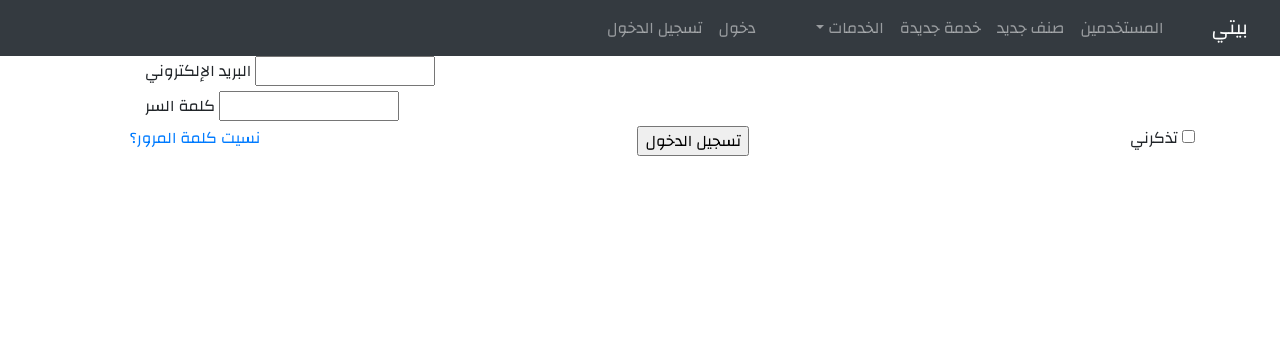
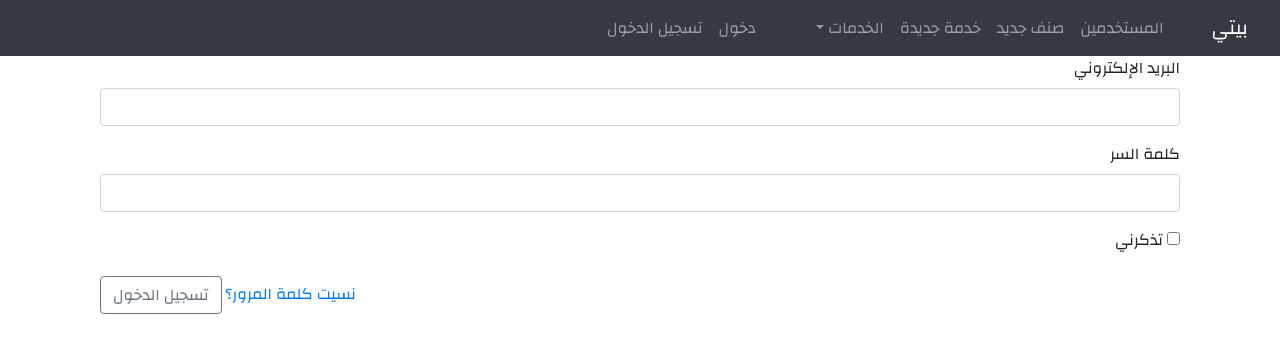
Before and after one commit to Adetec/home-service, a Flask app: page /login in a window 1280 px wide. Shown: the top 356 px of the page. Run offline with Flask 2, Linux system fonts and the light colour scheme; some libraries are stand-ins or nearby versions.

Commit message:
style: Update login page with bootstrap classes

```diff
--- a/application/templates/base.html
+++ b/application/templates/base.html
@@ -54,8 +54,8 @@
 
     <!-- Compiled and minified JavaScript -->
     <script src="https://code.jquery.com/jquery-3.3.1.slim.min.js" integrity="sha384-q8i/X+965DzO0rT7abK41JStQIAqVgRVzpbzo5smXKp4YfRvH+8abtTE1Pi6jizo" crossorigin="anonymous"></script>
-<script src="https://cdnjs.cloudflare.com/ajax/libs/popper.js/1.14.7/umd/popper.min.js" integrity="sha384-UO2eT0CpHqdSJQ6hJty5KVphtPhzWj9WO1clHTMGa3JDZwrnQq4sF86dIHNDz0W1" crossorigin="anonymous"></script>
-<script src="https://stackpath.bootstrapcdn.com/bootstrap/4.3.1/js/bootstrap.min.js" integrity="sha384-JjSmVgyd0p3pXB1rRibZUAYoIIy6OrQ6VrjIEaFf/nJGzIxFDsf4x0xIM+B07jRM" crossorigin="anonymous"></script>
+    <script src="https://cdnjs.cloudflare.com/ajax/libs/popper.js/1.14.7/umd/popper.min.js" integrity="sha384-UO2eT0CpHqdSJQ6hJty5KVphtPhzWj9WO1clHTMGa3JDZwrnQq4sF86dIHNDz0W1" crossorigin="anonymous"></script>
+    <script src="https://stackpath.bootstrapcdn.com/bootstrap/4.3.1/js/bootstrap.min.js" integrity="sha384-JjSmVgyd0p3pXB1rRibZUAYoIIy6OrQ6VrjIEaFf/nJGzIxFDsf4x0xIM+B07jRM" crossorigin="anonymous"></script>
     <script>
         $(document).ready(function(){
             $('.carousel').carousel()
--- a/application/templates/login.html
+++ b/application/templates/login.html
@@ -1,51 +1,48 @@
 {% extends 'base.html' %}
 {% block main %}
-    <div class="row container">
-        <form class="col s12 m12" method="POST" action="">
+    <div class="container">
+        <form class="form-group text-right" method="POST" action="">
                 {{ form.hidden_tag() }}
 
-            <div class="input-field col s12 m6">
+            <div class="form-group">
+                {{ form.email.label(class="form-control-label") }}
                 {% if form.email.errors %}
-                    {{ form.email(class="", type="email") }}
+                    {{ form.email(class="form-control", type="email") }}
                     <div class="red-text darken-3-text center-align pulse">
                         {% for error in form.email.errors %}
+                        <div class="alert alert-danger">
                             <span>{{ error }}</span>
+                        </div>
                         {% endfor %}
                     </div>
                 {% else %}
-                    {{ form.email(class="", type="email") }}
+                    {{ form.email(class="form-control", type="email") }}
                 {% endif %}
-                {{ form.email.label }}
             </div>
 
-            <div class="input-field col s12 m6">
+            <div class="form-group">
+                {{ form.password.label(class="form-control-label") }}
                 {% if form.password.errors %}
-                    {{ form.password(class="", type="password") }}
+                    {{ form.password(class="form-control", type="password") }}
                     <div class="red-text darken-3-text center-align pulse">
                         {% for error in form.password.errors %}
+                        <div class="alert alert-danger">
                             <span>{{ error }}</span>
+                        </div>
                         {% endfor %}
                     </div>
                 {% else %}
-                    {{ form.password(class="", type="password") }}
+                    {{ form.password(class="form-control", type="password") }}
                 {% endif %}
-                {{ form.password.label }}
             </div>
-            <div class="divider"></div>
-            <div class="row">
-                <div class="">
-                    <label for="remember">
-                        {{ form.remember(class="")}}
-                        <span>تذكرني</span>
-                    </label>
+                <div class="form-group">
+                    {{ form.remember(class="form-control-input")}}
+                    {{ form.remember.label(class="form-control-label")}}
                 </div>
-                <div class="file-field input-field col s12 m4">
-                    {{ form.submit(class="btn-large indigo") }}
+                <div class="form-group float-left">
+                    <a href="{{ url_for('reset_request') }}">نسيت كلمة المرور؟</a>
+                    {{ form.submit(class="btn btn-outline-secondary") }}
                 </div>
-                <div class="col s12 m4">
-                    <a href="{{ url_for('reset_request') }}">نسيت كلمة المرور؟</a>
-                </div>
-            </div>
         </form>
     </div>
 
```
